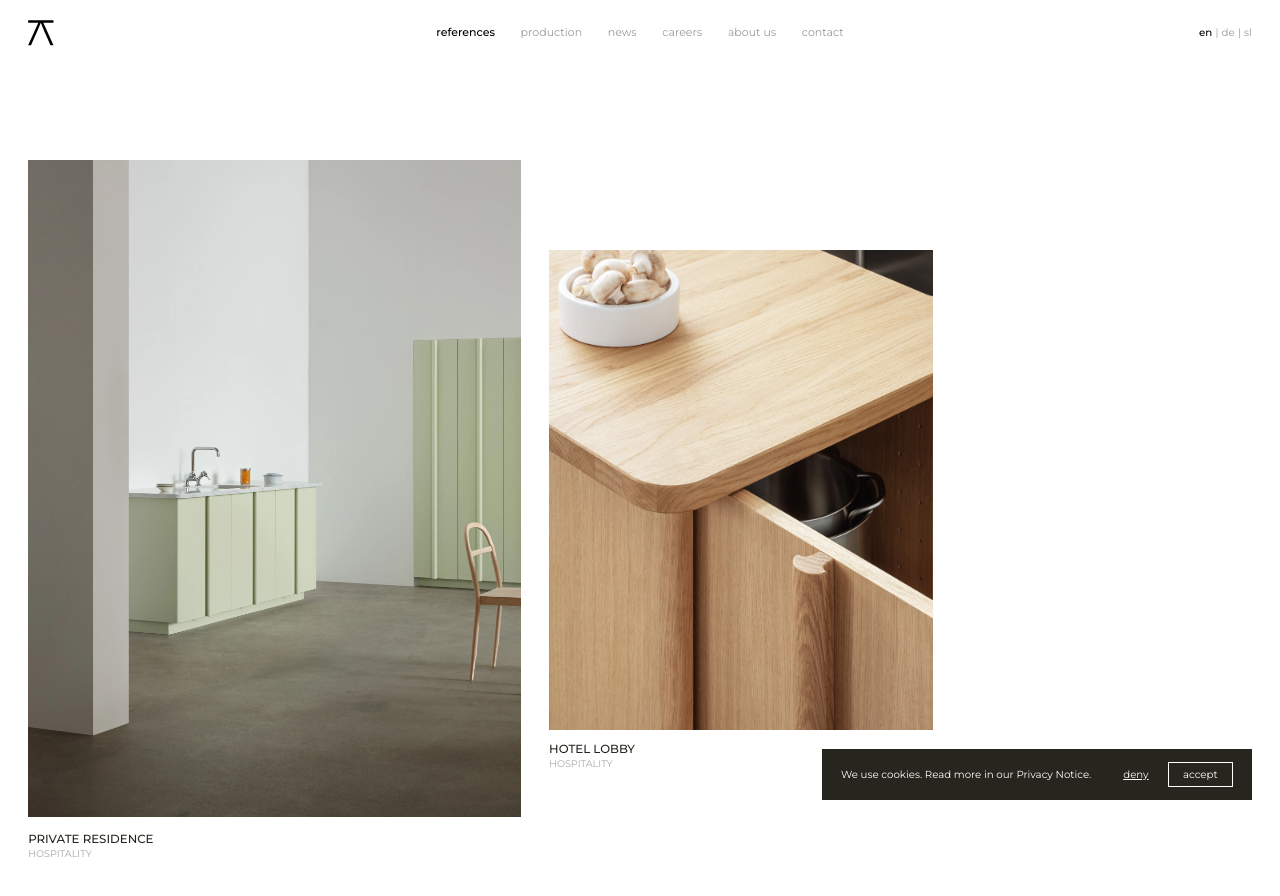
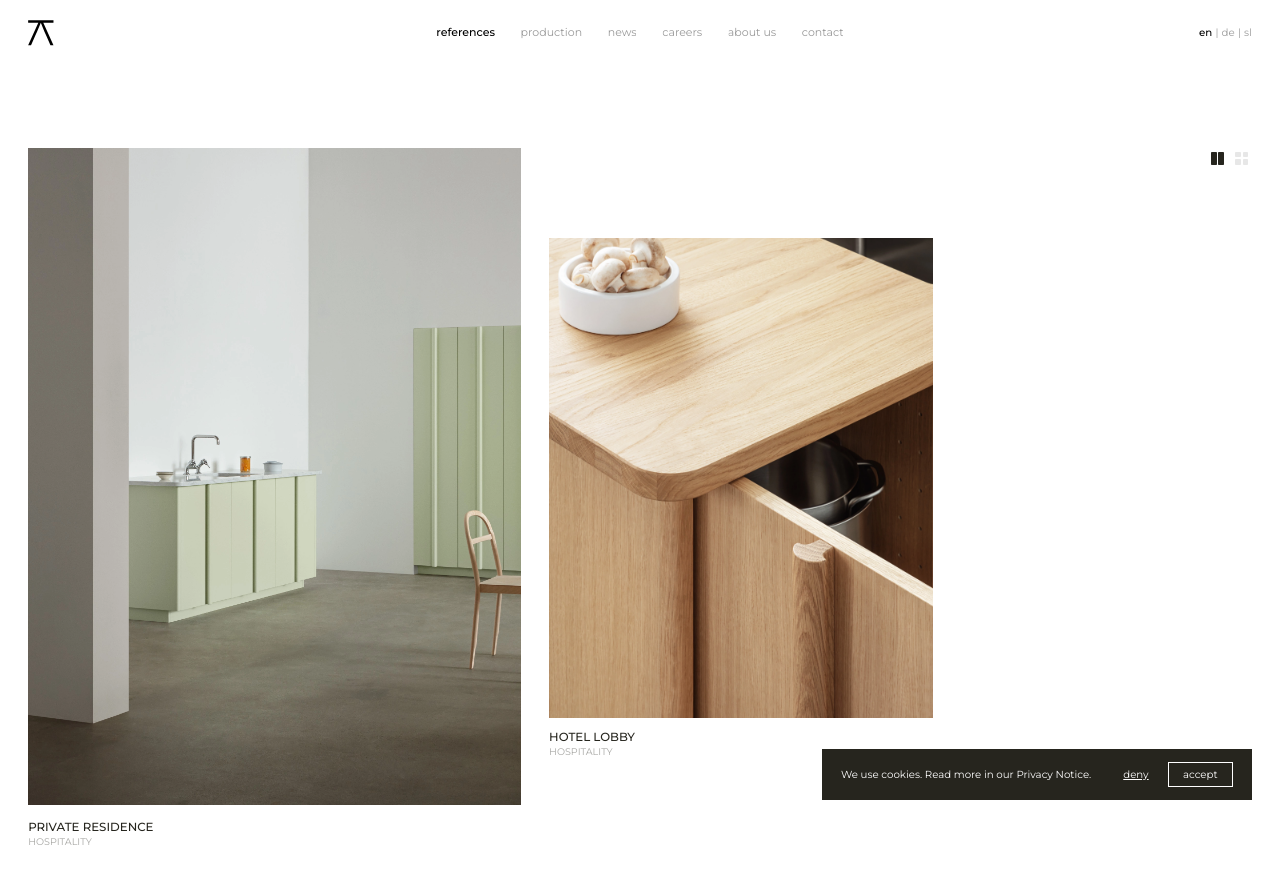
Before and after one commit to jovanovskajovana/atrium-website, a Next.js app: page /en/references in a window 1280 px wide. Shown: the top 896 px of the page. Built offline with nearby package versions, Linux system fonts and the light colour scheme.

Commit message:
Add two and four in a row grid

```diff
--- a/src/app/[locale]/references/page.tsx
+++ b/src/app/[locale]/references/page.tsx
@@ -1,6 +1,6 @@
 'use client'
 
-import { useRef } from 'react'
+import { useRef, useState } from 'react'
 import Image from 'next/image'
 import { Link } from '@/i18n/navigation'
 import { gsap } from 'gsap'
@@ -13,12 +13,14 @@ import useIsomorphicLayoutEffect from '@/hooks/useIsomorphicLayoutEffect'
 
 gsap.registerPlugin(ScrollTrigger)
 
+type GridMode = 'two' | 'four'
+
 type LayoutRow = {
   type: 'pair' | 'pair-reverse' | 'single-center'
   items: number[]
 }
 
-const buildLayout = (total: number): LayoutRow[] => {
+const buildTwoLayout = (total: number): LayoutRow[] => {
   const cycle: LayoutRow['type'][] = [
     'pair',
     'single-center',
@@ -40,11 +42,51 @@ const buildLayout = (total: number): LayoutRow[] => {
   return rows
 }
 
+const buildFourLayout = (total: number): number[][] => {
+  const rows: number[][] = []
+  for (let i = 0; i < total; i += 4) {
+    const count = Math.min(4, total - i)
+    rows.push(Array.from({ length: count }, (_, j) => i + j))
+  }
+  return rows
+}
+
+const gridToggleIconBox =
+  'pointer-events-none flex h-[65%] w-[65%] items-center justify-center'
+
+const GridPreviewTwo = ({ active }: { active: boolean }) => (
+  <span className={gridToggleIconBox} aria-hidden>
+    <span className="grid h-full w-full grid-cols-2 gap-[12%]">
+      <span
+        className={`rounded-[0.06vw] ${active ? 'bg-black-100' : 'bg-black-100/30'}`}
+      />
+      <span
+        className={`rounded-[0.06vw] ${active ? 'bg-black-100' : 'bg-black-100/30'}`}
+      />
+    </span>
+  </span>
+)
+
+const GridPreviewFour = ({ active }: { active: boolean }) => (
+  <span className={gridToggleIconBox} aria-hidden>
+    <span className="grid h-full w-full grid-cols-2 grid-rows-2 gap-[14%]">
+      {[0, 1, 2, 3].map((i) => (
+        <span
+          key={i}
+          className={`rounded-[0.05vw] ${active ? 'bg-black-100' : 'bg-black-100/30'}`}
+        />
+      ))}
+    </span>
+  </span>
+)
+
 const ReferencesPage = () => {
   const t = useTranslations()
   const pageRef = useRef<HTMLElement>(null)
+  const [gridMode, setGridMode] = useState<GridMode>('two')
 
-  const layout = buildLayout(PROJECTS.length)
+  const twoLayout = buildTwoLayout(PROJECTS.length)
+  const fourLayout = buildFourLayout(PROJECTS.length)
 
   useIsomorphicLayoutEffect(() => {
     const page = pageRef.current
@@ -57,7 +99,7 @@ const ReferencesPage = () => {
         cards.forEach((card) => gsap.set(card, { y: 60, opacity: 0 }))
 
         const tl = gsap.timeline({ paused: true })
-        cards.forEach((card, i) => {
+        cards.forEach((card) => {
           tl.to(
             card,
             {
@@ -90,16 +132,19 @@ const ReferencesPage = () => {
     }, page)
 
     return () => ctx.revert()
-  }, [])
+  }, [gridMode])
 
-  const renderCard = (index: number, width: string, aspect: string) => {
+  const renderCard = (
+    index: number,
+    opts: { width?: string; aspect: string; sizes: string }
+  ) => {
     const project = PROJECTS[index]
 
     return (
       <div
-        key={project.slug}
-        style={{ width }}
-        className="opacity-0"
+        key={`${gridMode}-${project.slug}`}
+        style={opts.width ? { width: opts.width } : undefined}
+        className={`opacity-0 min-w-0 ${opts.width ? '' : 'w-full'}`}
         data-ref-card
       >
         <Link
@@ -111,14 +156,14 @@ const ReferencesPage = () => {
         >
           <div
             className="relative overflow-hidden w-full"
-            style={{ aspectRatio: aspect }}
+            style={{ aspectRatio: opts.aspect }}
           >
             <Image
               src={project.image}
               alt={t(`home.section_4_project_${index + 1}`)}
               fill
               className="object-cover transition-transform duration-700 ease-out group-hover:scale-[1.03]"
-              sizes="35vw"
+              sizes={opts.sizes}
             />
             <div className="absolute inset-0 bg-black-100/0 transition-colors duration-500 group-hover:bg-black-100/20" />
           </div>
@@ -133,50 +178,120 @@ const ReferencesPage = () => {
     )
   }
 
-  return (
-    <main ref={pageRef} className="relative overflow-x-hidden">
-      <section className="px-[2.2vw] pt-[20vh] pb-[10%] flex flex-col">
-        {layout.map((row, rowIdx) => {
+  const gridToggleGroup = (
+    <div className="flex flex-row items-center gap-[0.35vw]">
+      <button
+        type="button"
+        aria-pressed={gridMode === 'two'}
+        onClick={() => setGridMode('two')}
+        className={`flex h-[1.5vw] w-[1.5vw] min-h-[1.25rem] min-w-[1.25rem] shrink-0 items-center justify-center rounded-[0.1vw] p-0 transition-opacity duration-300 focus-visible:outline focus-visible:outline-2 focus-visible:outline-offset-2 focus-visible:outline-black-100/40 ${
+          gridMode === 'two' ? 'opacity-100' : 'opacity-35 hover:opacity-55'
+        }`}
+      >
+        <GridPreviewTwo active={gridMode === 'two'} />
+      </button>
+      <button
+        type="button"
+        aria-pressed={gridMode === 'four'}
+        onClick={() => setGridMode('four')}
+        className={`flex h-[1.5vw] w-[1.5vw] min-h-[1.25rem] min-w-[1.25rem] shrink-0 items-center justify-center rounded-[0.1vw] p-0 transition-opacity duration-300 focus-visible:outline focus-visible:outline-2 focus-visible:outline-offset-2 focus-visible:outline-black-100/40 ${
+          gridMode === 'four' ? 'opacity-100' : 'opacity-35 hover:opacity-55'
+        }`}
+      >
+        <GridPreviewFour active={gridMode === 'four'} />
+      </button>
+    </div>
+  )
+
+  const twoLayoutContent = twoLayout.map((row, rowIdx) => {
     switch (row.type) {
       case 'pair':
         return (
           <div
-                  key={rowIdx}
+            key={`two-${rowIdx}`}
             data-ref-row
             className="flex items-center gap-[2.2vw] mb-[6%] last:mb-0"
           >
-                  {renderCard(row.items[0], '38.5vw', '3/4')}
+            {renderCard(row.items[0], {
+              width: '38.5vw',
+              aspect: '3/4',
+              sizes: '35vw',
+            })}
             {row.items[1] !== undefined &&
-                    renderCard(row.items[1], '30vw', '4/5')}
+              renderCard(row.items[1], {
+                width: '30vw',
+                aspect: '4/5',
+                sizes: '35vw',
+              })}
           </div>
         )
 
       case 'pair-reverse':
         return (
           <div
-                  key={rowIdx}
+            key={`two-${rowIdx}`}
             data-ref-row
             className="flex items-center justify-end gap-[2.2vw] mb-[6%] last:mb-0"
           >
             {row.items[0] !== undefined &&
-                    renderCard(row.items[0], '28vw', '4/5')}
+              renderCard(row.items[0], {
+                width: '28vw',
+                aspect: '4/5',
+                sizes: '35vw',
+              })}
             {row.items[1] !== undefined &&
-                    renderCard(row.items[1], '38.5vw', '3/4')}
+              renderCard(row.items[1], {
+                width: '38.5vw',
+                aspect: '3/4',
+                sizes: '35vw',
+              })}
           </div>
         )
 
       case 'single-center':
         return (
           <div
-                  key={rowIdx}
+            key={`two-${rowIdx}`}
             data-ref-row
             className="flex justify-center mb-[6%] last:mb-0"
           >
-                  {renderCard(row.items[0], '35vw', '3/4')}
+            {renderCard(row.items[0], {
+              width: '35vw',
+              aspect: '3/4',
+              sizes: '35vw',
+            })}
           </div>
         )
     }
-        })}
+  })
+
+  return (
+    <main ref={pageRef} className="relative overflow-x-hidden">
+      <section className="px-[2.2vw] pt-[18.5vh] pb-[10%] flex flex-col">
+        {gridMode === 'two' ? (
+          <div className="grid w-full grid-cols-[1fr_auto] items-start gap-x-[2.2vw]">
+            <div className="flex min-w-0 flex-col">{twoLayoutContent}</div>
+            <div className="flex shrink-0 justify-end">{gridToggleGroup}</div>
+          </div>
+        ) : (
+          <>
+            <div className="mb-[2%] flex justify-end">{gridToggleGroup}</div>
+            {fourLayout.map((indices, rowIdx) => (
+              <div
+                key={`four-${rowIdx}`}
+                data-ref-row
+                className="grid grid-cols-4 gap-[1.5vw] mb-[4%] last:mb-0"
+              >
+                {indices.map((projectIndex) =>
+                  renderCard(projectIndex, {
+                    aspect: '3/4',
+                    sizes: '22vw',
+                  })
+                )}
+              </div>
+            ))}
+          </>
+        )}
       </section>
     </main>
   )
```
Lines whose indentation alone changed are shown as unchanged.
